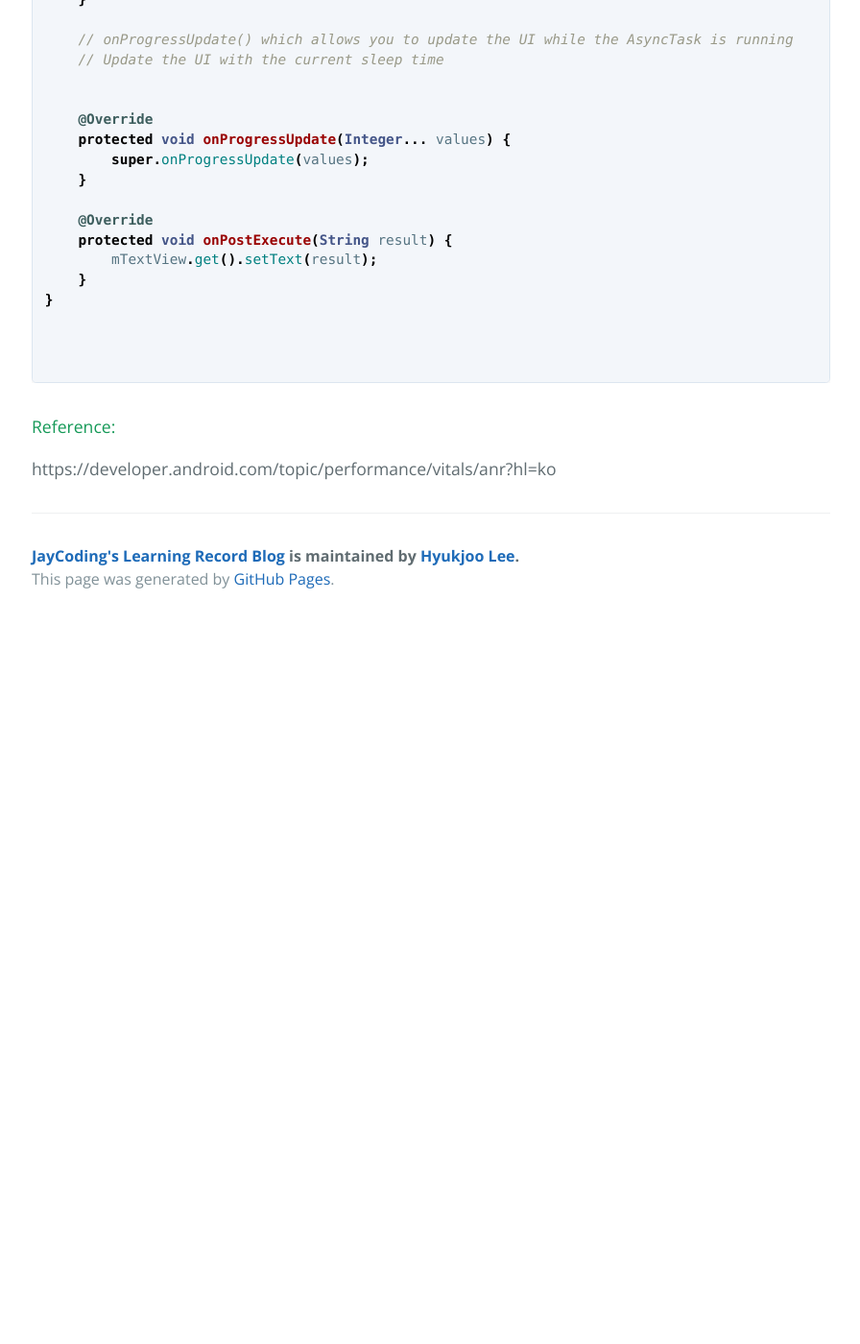
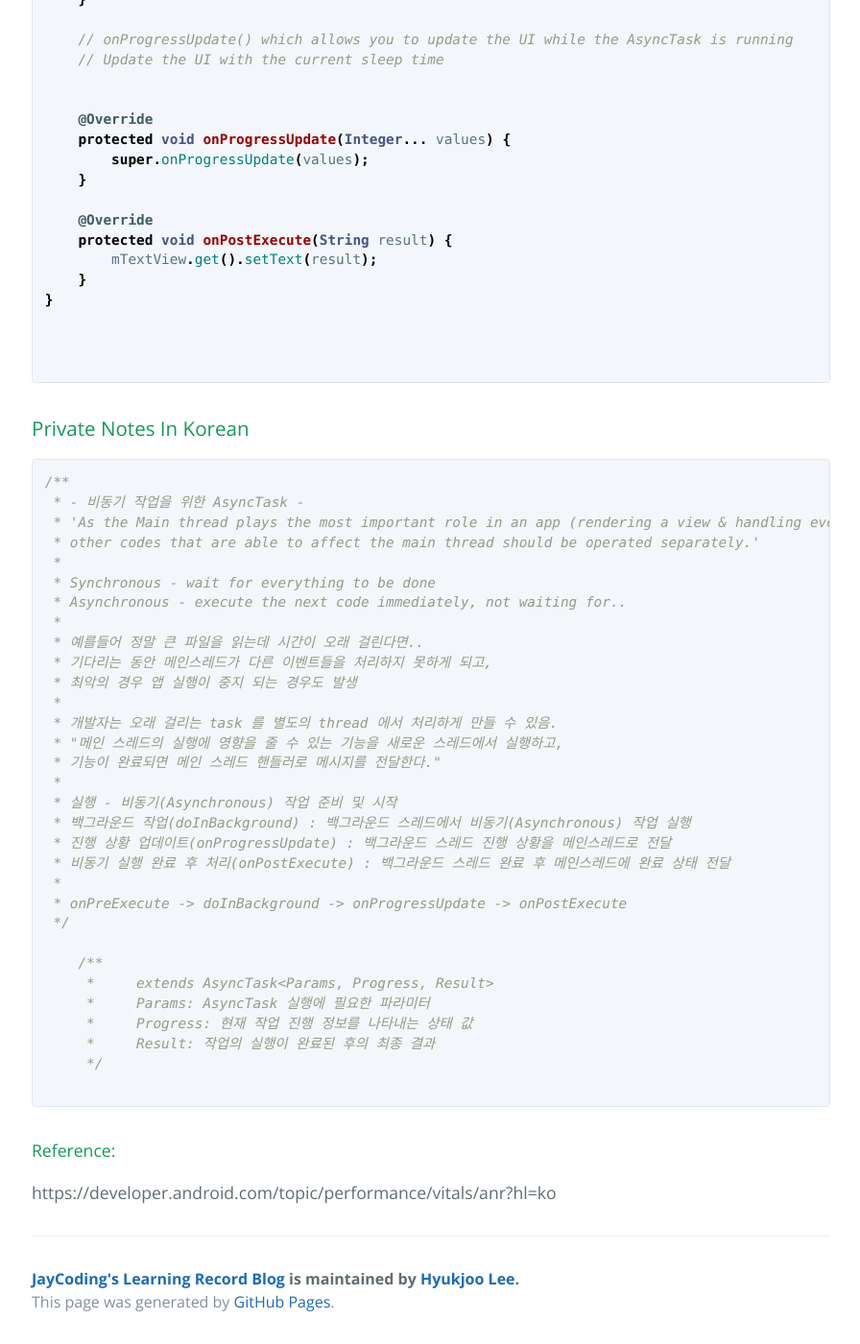
Before and after one commit to Hyukjoo-Lee/Hyukjoo-Lee.github.io_previous, a Jekyll site: the page built from _posts/2022-02-06-Android Studio_thread_AsyncTask.markdown, in a window 1280 px wide and 1400 px high, scrolled down 4485 px. Shown: the whole window at 96% size, without its empty margins (191-1087 px from the left). Built offline with Jekyll 4.4.1, drawn with Linux system fonts in a browser that asks for light colours; before the commit the page ends 5132 px from its top, so only the background shows below that; some of the changed text lies outside the part shown.

Commit message:
private review note added

````diff
--- a/_posts/2022-02-06-Android Studio_thread_AsyncTask.markdown
+++ b/_posts/2022-02-06-Android Studio_thread_AsyncTask.markdown
@@ -192,6 +192,42 @@ private WeakReference<TextView> mTextView;
 
 ```
 
+### Private Notes In Korean
+
+```java
+/**
+ * - 비동기 작업을 위한 AsyncTask -
+ * 'As the Main thread plays the most important role in an app (rendering a view & handling events),
+ * other codes that are able to affect the main thread should be operated separately.'
+ *
+ * Synchronous - wait for everything to be done
+ * Asynchronous - execute the next code immediately, not waiting for..
+ *
+ * 예를들어 정말 큰 파일을 읽는데 시간이 오래 걸린다면..
+ * 기다리는 동안 메인스레드가 다른 이벤트들을 처리하지 못하게 되고,
+ * 최악의 경우 앱 실행이 중지 되는 경우도 발생
+ *
+ * 개발자는 오래 걸리는 task 를 별도의 thread 에서 처리하게 만들 수 있음.
+ * "메인 스레드의 실행에 영향을 줄 수 있는 기능을 새로운 스레드에서 실행하고,
+ * 기능이 완료되면 메인 스레드 핸들러로 메시지를 전달한다."
+ *
+ * 실행 - 비동기(Asynchronous) 작업 준비 및 시작
+ * 백그라운드 작업(doInBackground) : 백그라운드 스레드에서 비동기(Asynchronous) 작업 실행
+ * 진행 상황 업데이트(onProgressUpdate) : 백그라운드 스레드 진행 상황을 메인스레드로 전달
+ * 비동기 실행 완료 후 처리(onPostExecute) : 백그라운드 스레드 완료 후 메인스레드에 완료 상태 전달
+ *
+ * onPreExecute -> doInBackground -> onProgressUpdate -> onPostExecute
+ */
+
+    /**
+     *     extends AsyncTask<Params, Progress, Result>
+     *     Params: AsyncTask 실행에 필요한 파라미터
+     *     Progress: 현재 작업 진행 정보를 나타내는 상태 값
+     *     Result: 작업의 실행이 완료된 후의 최종 결과
+     */
+
+```
+
 #### Reference:
 
 https://developer.android.com/topic/performance/vitals/anr?hl=ko
````
Also changed, not shown: other parts of _posts/2022-02-06-Android Studio_thread_AsyncTask.markdown (+1 -1 lines).
